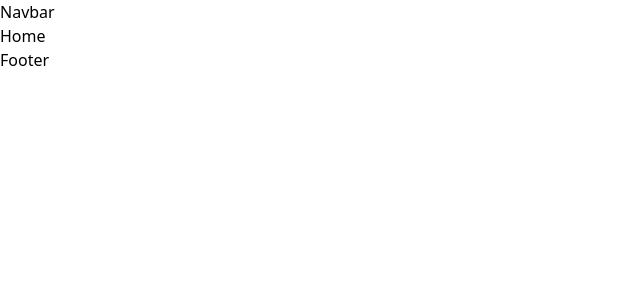
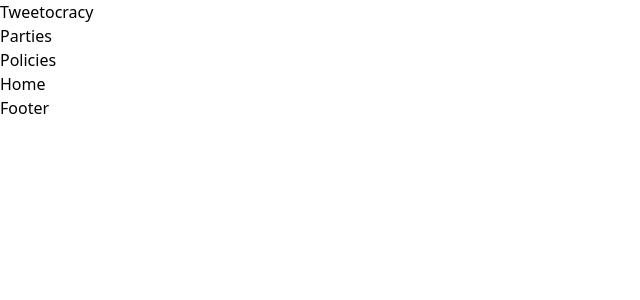
Before and after one commit to newportkat/tweetocracy, a React (Vite) app in the folder client/: page / in a window 1280 px wide. Shown: the top 300 px of the page, without its empty margins (0-640 px from the left). Built offline with nearby package versions, Linux system fonts and the light colour scheme.

Commit message:
updated navbar

```diff
--- a/client/src/components/Navbar.tsx
+++ b/client/src/components/Navbar.tsx
@@ -1,7 +1,22 @@
 import React from "react"
+import { Link } from "react-router-dom"
 
 const Navbar = () => {
-    return <div>Navbar</div>
+    return (
+        <nav>
+            <ul>
+                <li>
+                    <Link to="/">Tweetocracy</Link>
+                </li>
+                <li>
+                    <Link to="/parties">Parties</Link>
+                </li>
+                <li>
+                    <Link to="/policies">Policies</Link>
+                </li>
+            </ul>
+        </nav>
+    )
 }
 
 export default Navbar
```
